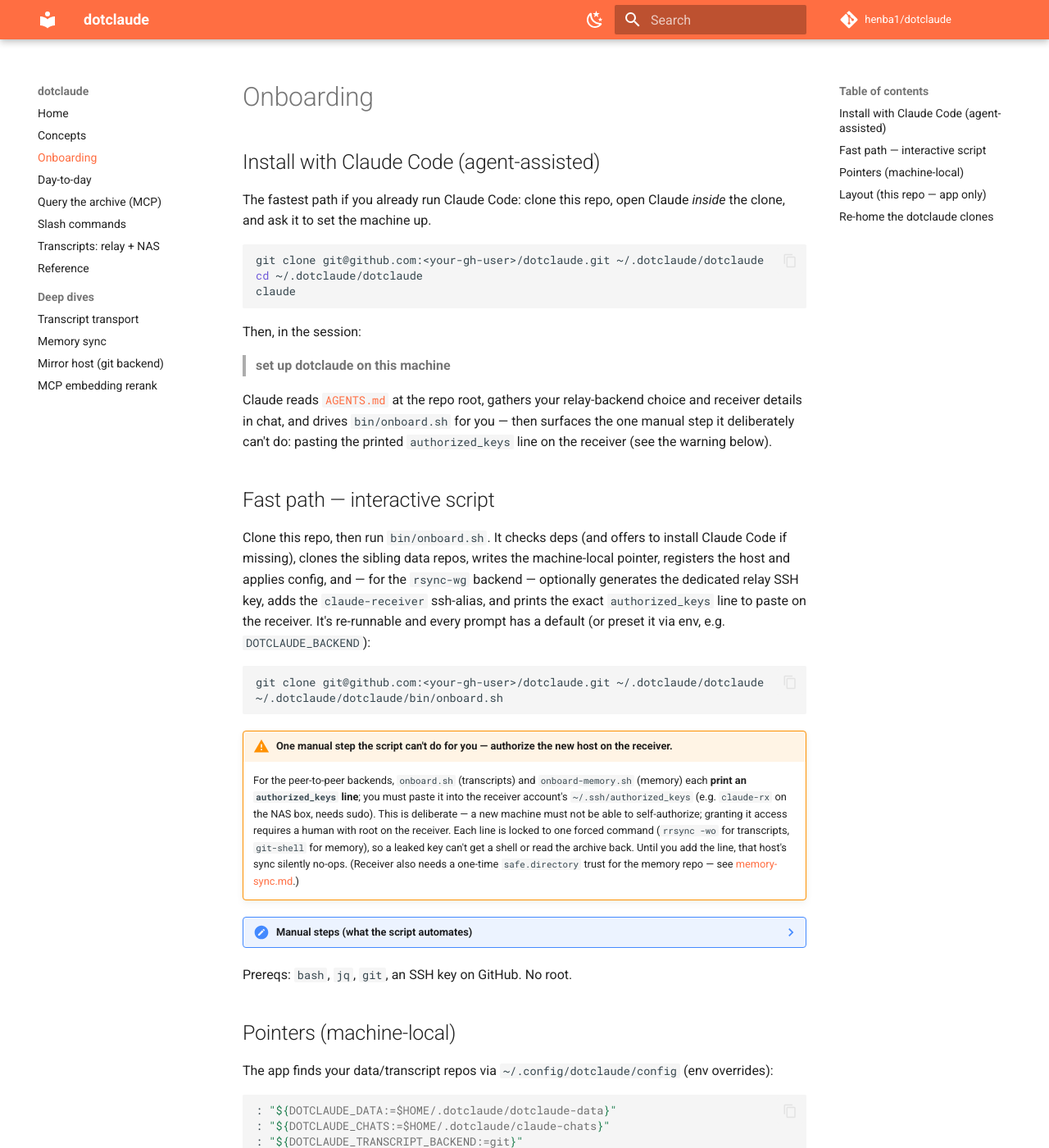
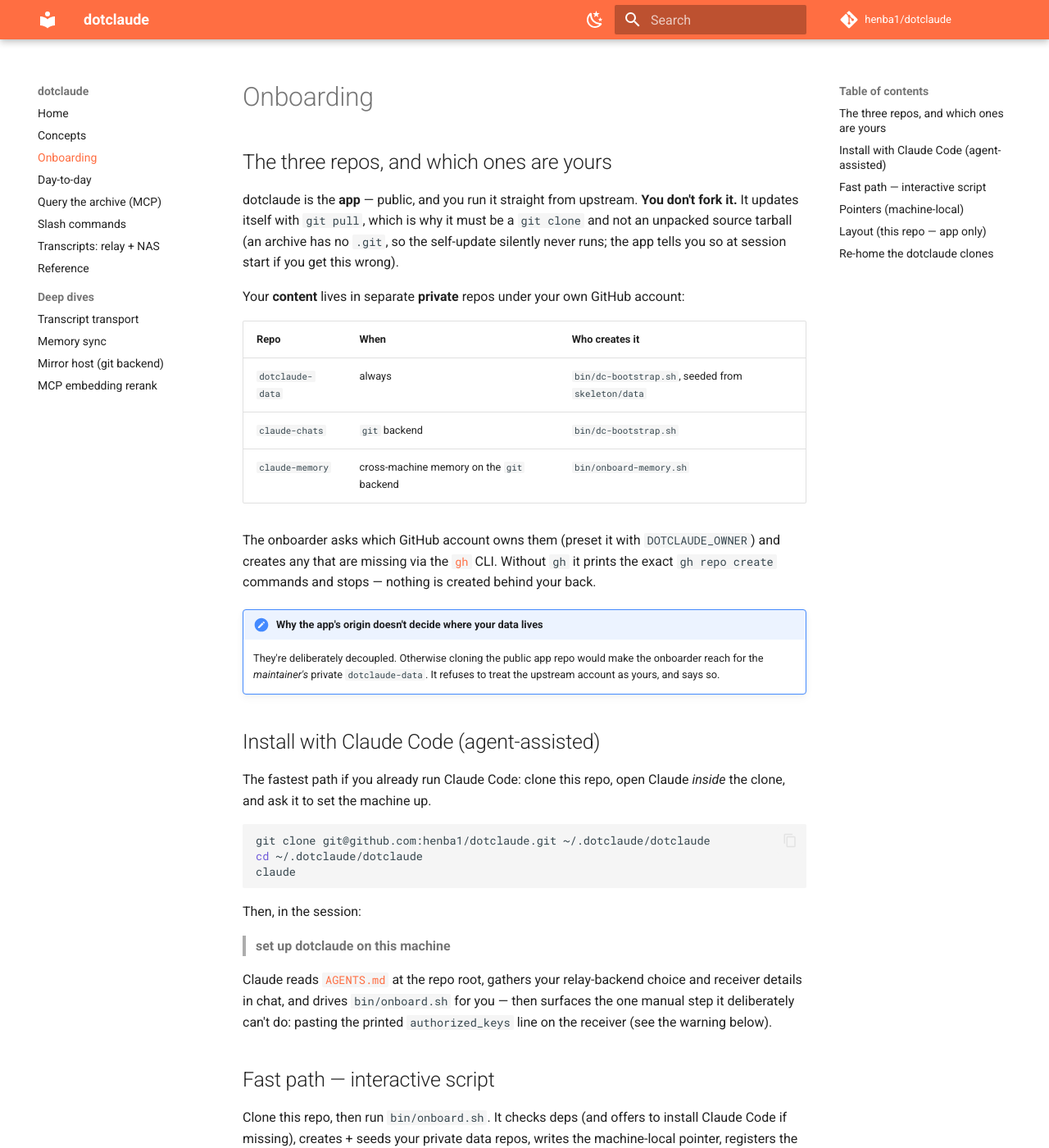
Before and after one commit to henba1/scrubjay, an MkDocs documentation site: the page built from docs/onboarding.md, in a window 1280 px wide and 1400 px high. Shown: the whole window at 82% size. Built offline with MkDocs 1.6.1 and Material for MkDocs 9.7.7, drawn with Linux system fonts in a browser that asks for light colours; comment, search, counter and statistics services are not loaded; some of the changed text lies outside the part shown.

Commit message:
docs: no fork needed — document the owner model and the private-repo bootstrap
README, onboarding, and AGENTS.md all told users to `git clone <your-gh-user>/dotclaude`,
implying a fork, while never saying to fork or to create dotclaude-data. Replace that with
what the code now does: clone the app from upstream, and let dc-bootstrap.sh create + seed
your private repos under DOTCLAUDE_OWNER.

Also state the two things that were only implicit: install with `git clone` and not a source
tarball (the app self-updates by pulling), and `gh` is needed to create the repos — without it
the onboarder prints the commands and stops rather than creating anything unasked. AGENTS.md
tells agents to relay those commands rather than run them, since creating repos on someone's
account is the user's call.

````diff
--- a/docs/onboarding.md
+++ b/docs/onboarding.md
@@ -1,4 +1,28 @@
 # Onboarding
+
+## The three repos, and which ones are yours
+
+dotclaude is the **app** — public, and you run it straight from upstream. **You don't fork it.**
+It updates itself with `git pull`, which is why it must be a `git clone` and not an unpacked
+source tarball (an archive has no `.git`, so the self-update silently never runs; the app tells
+you so at session start if you get this wrong).
+
+Your **content** lives in separate **private** repos under your own GitHub account:
+
+| Repo | When | Who creates it |
+|---|---|---|
+| `dotclaude-data` | always | `bin/dc-bootstrap.sh`, seeded from `skeleton/data` |
+| `claude-chats` | `git` backend | `bin/dc-bootstrap.sh` |
+| `claude-memory` | cross-machine memory on the `git` backend | `bin/onboard-memory.sh` |
+
+The onboarder asks which GitHub account owns them (preset it with `DOTCLAUDE_OWNER`) and creates
+any that are missing via the [`gh`](https://cli.github.com) CLI. Without `gh` it prints the exact
+`gh repo create` commands and stops — nothing is created behind your back.
+
+!!! note "Why the app's origin doesn't decide where your data lives"
+    They're deliberately decoupled. Otherwise cloning the public app repo would make the onboarder
+    reach for the *maintainer's* private `dotclaude-data`. It refuses to treat the upstream account
+    as yours, and says so.
 
 ## Install with Claude Code (agent-assisted)
 
@@ -6,7 +30,7 @@
 the clone, and ask it to set the machine up.
 
 ```sh
-git clone git@github.com:<your-gh-user>/dotclaude.git ~/.dotclaude/dotclaude
+git clone git@github.com:henba1/dotclaude.git ~/.dotclaude/dotclaude
 cd ~/.dotclaude/dotclaude
 claude
 ```
@@ -23,16 +47,19 @@
 ## Fast path — interactive script
 
 Clone this repo, then run `bin/onboard.sh`. It checks deps (and offers to install Claude
-Code if missing), clones the sibling data repos, writes the machine-local pointer,
+Code if missing), creates + seeds your private data repos, writes the machine-local pointer,
 registers the host and applies config, and — for the `rsync-wg` backend — optionally
 generates the dedicated relay SSH key, adds the `claude-receiver` ssh-alias, and prints
 the exact `authorized_keys` line to paste on the receiver. It's re-runnable and every
-prompt has a default (or preset it via env, e.g. `DOTCLAUDE_BACKEND`):
+prompt has a default (or preset it via env, e.g. `DOTCLAUDE_OWNER`, `DOTCLAUDE_BACKEND`):
 
 ```sh
-git clone git@github.com:<your-gh-user>/dotclaude.git ~/.dotclaude/dotclaude
+git clone git@github.com:henba1/dotclaude.git ~/.dotclaude/dotclaude
 ~/.dotclaude/dotclaude/bin/onboard.sh
 ```
+
+Run `bin/dc-bootstrap.sh` on its own to create/seed the private repos without onboarding, and
+`bin/onboard.sh --version` to see which commit you're on.
 
 !!! warning "One manual step the script can't do for you — authorize the new host on the receiver."
     For the peer-to-peer backends, `onboard.sh` (transcripts) and `onboard-memory.sh` (memory) each
````
Also changed, not shown: AGENTS.md (+20 -7 lines), README.md (+16 -7 lines).
